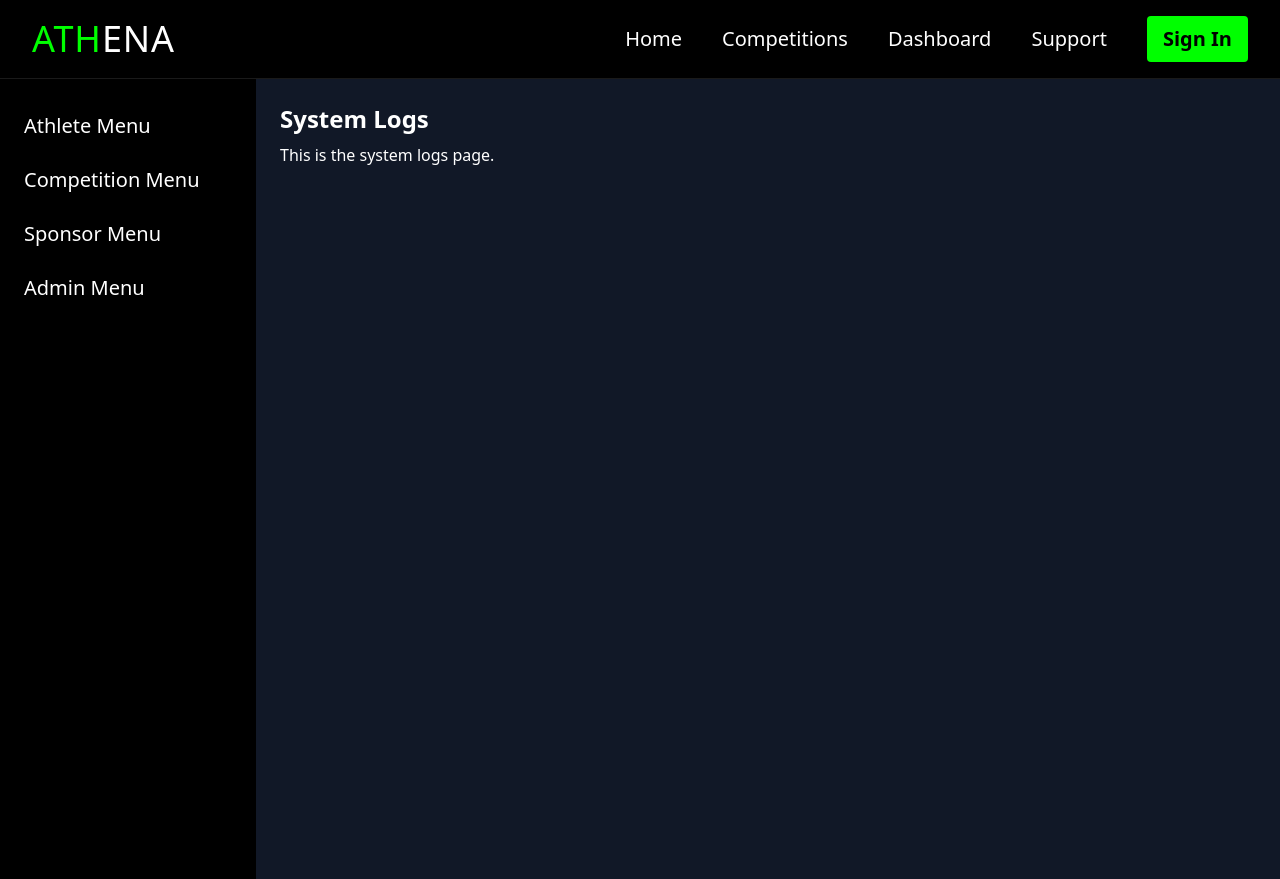
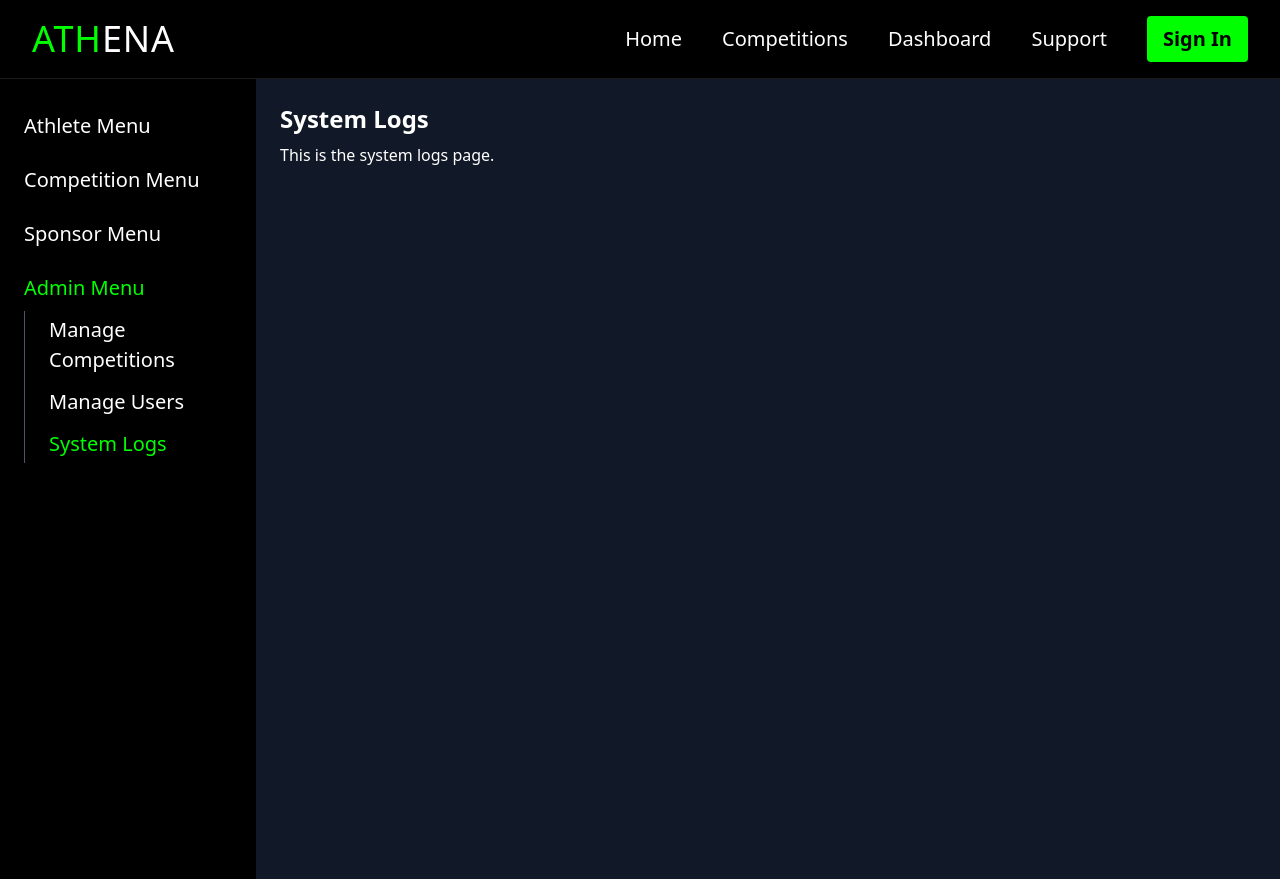
Before and after one commit to caldefenwycke/athena, a Next.js app: page /dashboard/admin/system-logs in a window 1280 px wide. Built offline with nearby package versions, Linux system fonts and the light colour scheme.

Commit message:
side bar fix

```diff
--- a/components/DashboardSidebar.tsx
+++ b/components/DashboardSidebar.tsx
@@ -1,6 +1,6 @@
 import Link from 'next/link';
 import { useRouter } from 'next/router';
-import { useState } from 'react';
+import { useEffect, useState } from 'react';
 
 interface MenuItem {
   id: string;
@@ -37,8 +37,7 @@ const menuSections: MenuSection[] = [
     id: 'sponsor',
     title: 'Sponsor Menu',
     items: [
-      { id: 'my-sponsorships', label: 'My Sponsorships', path: '/dashboard/sponsor/my-sponsorships' },
-      { id: 'manage-sponsorships', label: 'Manage Sponsorships', path: '/dashboard/sponsor/manage-sponsorships' },
+      { id: 'sponsorships', label: 'Sponsorships', path: '/dashboard/sponsor/sponsorships' },
     ],
   },
   {
@@ -55,6 +54,14 @@ const menuSections: MenuSection[] = [
 export default function DashboardSidebar() {
   const router = useRouter();
   const [expanded, setExpanded] = useState<string | null>(null);
+
+  // Automatically expand the menu section based on current route
+  useEffect(() => {
+    const activeSection = menuSections.find(section =>
+      section.items.some(item => router.pathname.startsWith(item.path))
+    );
+    if (activeSection) setExpanded(activeSection.id);
+  }, [router.pathname]);
 
   const handleToggle = (id: string) => {
     setExpanded(prev => (prev === id ? null : id));
@@ -73,7 +80,6 @@ export default function DashboardSidebar() {
             {section.title}
           </button>
 
-          {/* Only show items if expanded */}
           {expanded === section.id && (
             <ul className="mt-2 pl-4 border-l border-gray-600">
               {section.items.map(item => (
```
